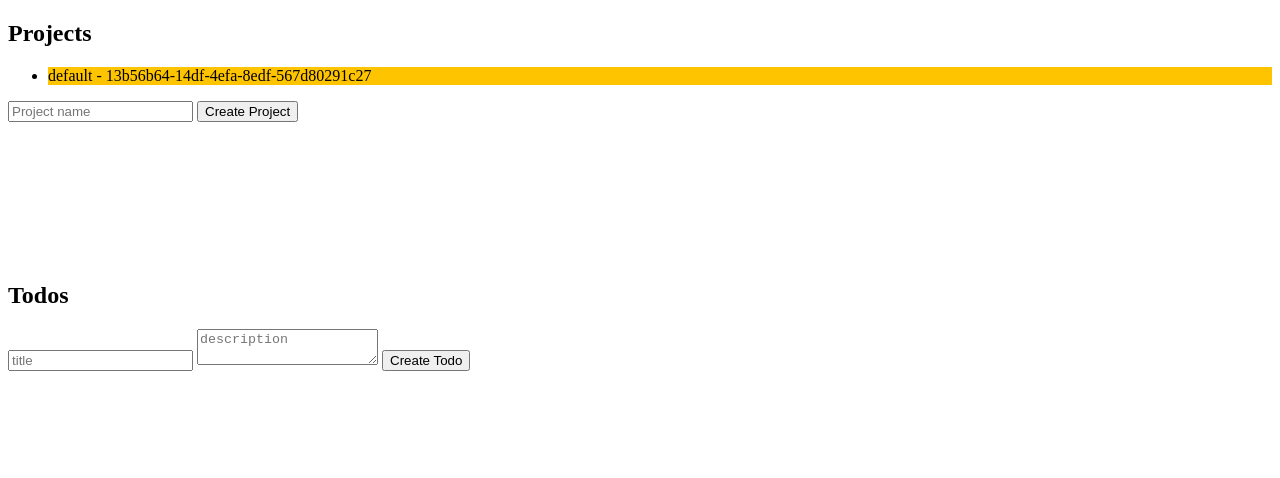
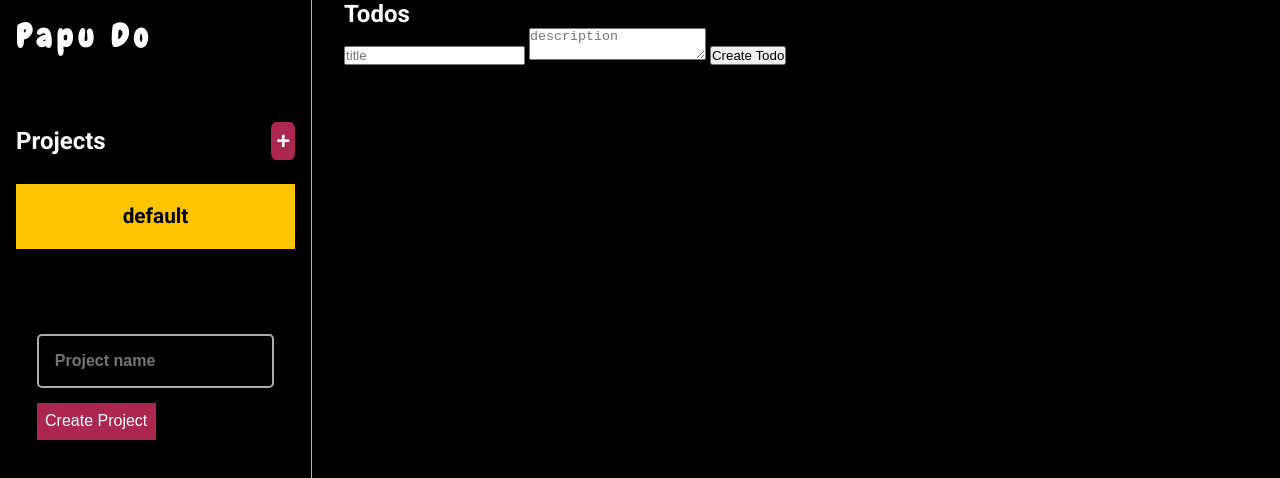
Before and after one commit to Basher113/odin-todo, a website built with webpack: page src/index.html in a window 1280 px wide. Shown: the top 478 px of the page. Built offline with nearby package versions, Linux system fonts and the light colour scheme.

Commit message:
Add simple UI for displaying projects

```diff
--- a/src/index.html
+++ b/src/index.html
@@ -4,12 +4,22 @@
     <meta charset="UTF-8">
     <meta name="viewport" content="width=device-width, initial-scale=1.0">
     <title>Document</title>
+    <link rel="preconnect" href="https://fonts.googleapis.com">
+    <link rel="preconnect" href="https://fonts.gstatic.com" crossorigin>
+    <link href="https://fonts.googleapis.com/css2?family=Chewy&family=Roboto:ital,wght@0,100..900;1,100..900&display=swap" rel="stylesheet">
+
 </head>
 <body>
     <div class="container">
+
+        <div class="sidebar-container">
+            <h1 class="logo">Papu Do</h1>
+
             <div class="project-container">
-            <h2>Projects</h2>
+                <h2>Projects <button>+</button></h2>
                 <ul class="project-list">
+
+
 
                 </ul>
             </div>
@@ -19,12 +29,18 @@
                 <button>Create Project</button>
             </form>
 
+        </div>
+
+
+
+
+
         <div class="todo-container">
             <h2>Todos</h2>
             <ul class="todo-list">
 
             </ul>
-        </div>
+
             <form action="" id="todo-form">
                 <input type="text" placeholder="title" name="title" required>
                 <textarea name="description" placeholder="description"></textarea>
@@ -32,5 +48,7 @@
                 <button>Create Todo</button>
             </form>
         </div>
+
+    </div>
 </body>
 </html>
--- a/src/index.js
+++ b/src/index.js
@@ -9,6 +9,7 @@ function DOMEditor() {
     const projectObj = Project();
 
     const updateProjectDisplay = () => {
+        const projectPlusButton = document.querySelector(".project-plus");
         const projects = projectObj.getProjects();
 
         projectCardsContainer.textContent = "";
@@ -30,13 +31,18 @@ function DOMEditor() {
                 updateTodoDisplay(); // update the todo display also to get the todo list from the active project
             })
         })
+
+        projectPlusButton.addEventListener("click", () => {
+            formProject[0].focus() // focus on creating new project input when plus button is clicked
+
+        })
     }
 
     const createProjectCard = (project) => {
         const projectEl = document.createElement("li");
         projectEl.classList.add("project-card");
         projectEl.setAttribute("data-project-id", project.id);
-        projectEl.textContent = project.name + " - " + project.id;
+        projectEl.textContent = project.name;
         return projectEl;
     }
 
--- a/src/styles.css
+++ b/src/styles.css
@@ -1,12 +1,115 @@
-
-.project-card {
-    cursor: pointer;
+* {
+    padding: 0;
+    margin: 0;
+    box-sizing: border-box;
 }
 
+li {
+    list-style: none;
+}
+
+
+body {
+    background-color: black;
+    color: white;
+    font-family: "Roboto", sans-serif;
+}
+
+.container {
+    display: grid;
+    grid-template-columns: 1fr 3fr;
+    grid-template-rows: 1fr 1fr;
+    gap: 2em;
+    width: 100vw;
+    height: 100vh;
+}
+
+.sidebar-container {
+    grid-row: 1 / 3;
+    grid-column: 1/ 2;
+    border-right: 1px solid rgb(172, 172, 172);
+    padding: 1em;
+    overflow-y: auto;
+    display: flex;
+    flex-direction: column;
+    gap: 4em;
+}
+
+.logo {
+    font-family: "Chewy", system-ui;
+    letter-spacing: 5px;
+}
+
+.project-container h2 {
+    display: flex;
+    justify-content: space-between;
+    align-items: center;
+    margin-bottom: 1em;
+}
+
+.project-container h2 button {
+    background-color: #AC274F;
+    padding: 0.2em;
+    border-radius: 20%;
+    font-size: 1.5rem;
+    font-weight: 700;
+    cursor: pointer;
+    border: none;
+    color: white;
+}
+
+.project-list {
+    display: flex;
+    flex-direction: column;
+    gap: 1em;
+    text-align: center;
+}
+
+.project-card,
+#project-form {
+    cursor: pointer;
+    font-size: 1.3em;
+    padding: 1em;
+}
 .active-project {
     background-color: rgb(255, 196, 0);
+    color: black;
+    font-weight: 700;
 }
 
 form {
     margin-bottom: 10em;
 }
+
+#project-form {
+    text-align: center;
+    display: flex;
+    flex-direction: column;
+    gap: 0.7em;
+
+    button {
+        width: 50%;
+        padding: 0.6em 0.4em;
+        font-size: 1rem;
+        background-color: #AC274F;
+        color: white;
+        border: none;
+        cursor: pointer;
+    }
+
+    input {
+        padding: 1em;
+        font-size: 1rem;
+        border: 2px solid rgb(172, 172, 172);
+        border-radius: 5px;
+        background-color: transparent;
+        color: white;
+
+    }
+
+    input::placeholder {
+       font-weight: 700;
+       font-size: 1rem;
+    }
+
+}
```
Lines whose indentation alone changed are shown as unchanged.
